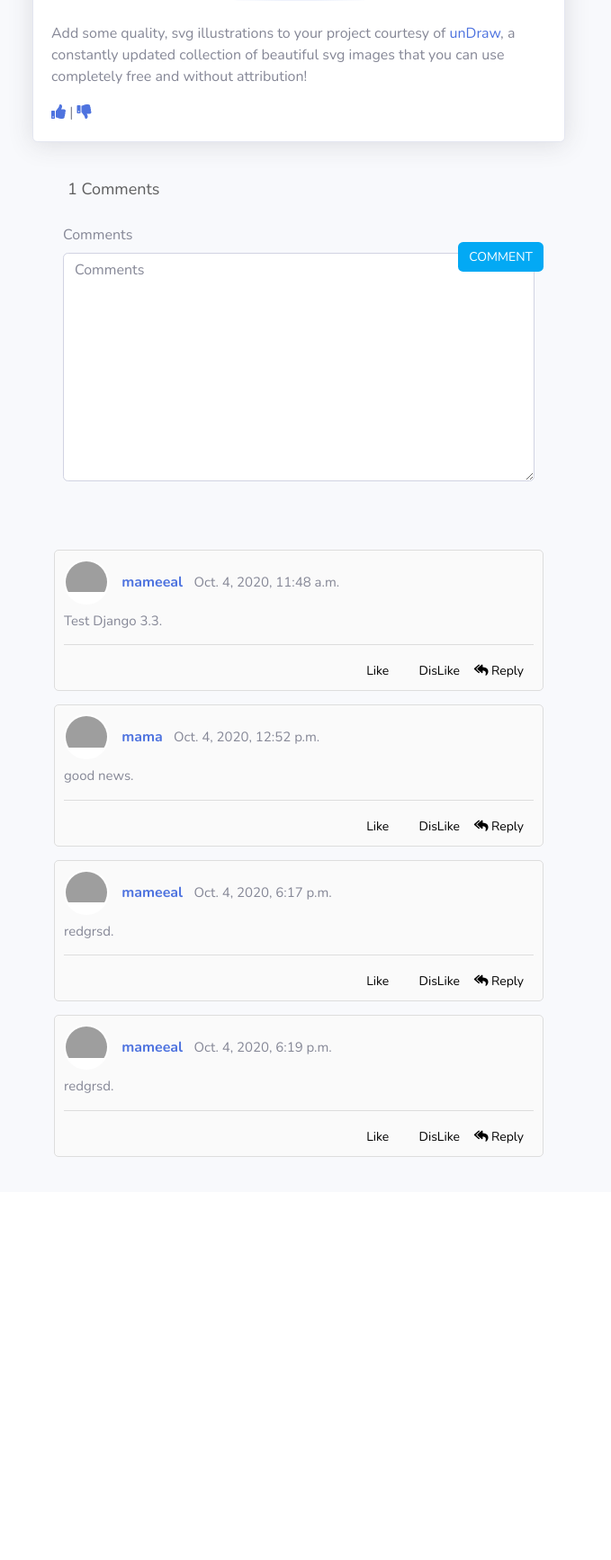
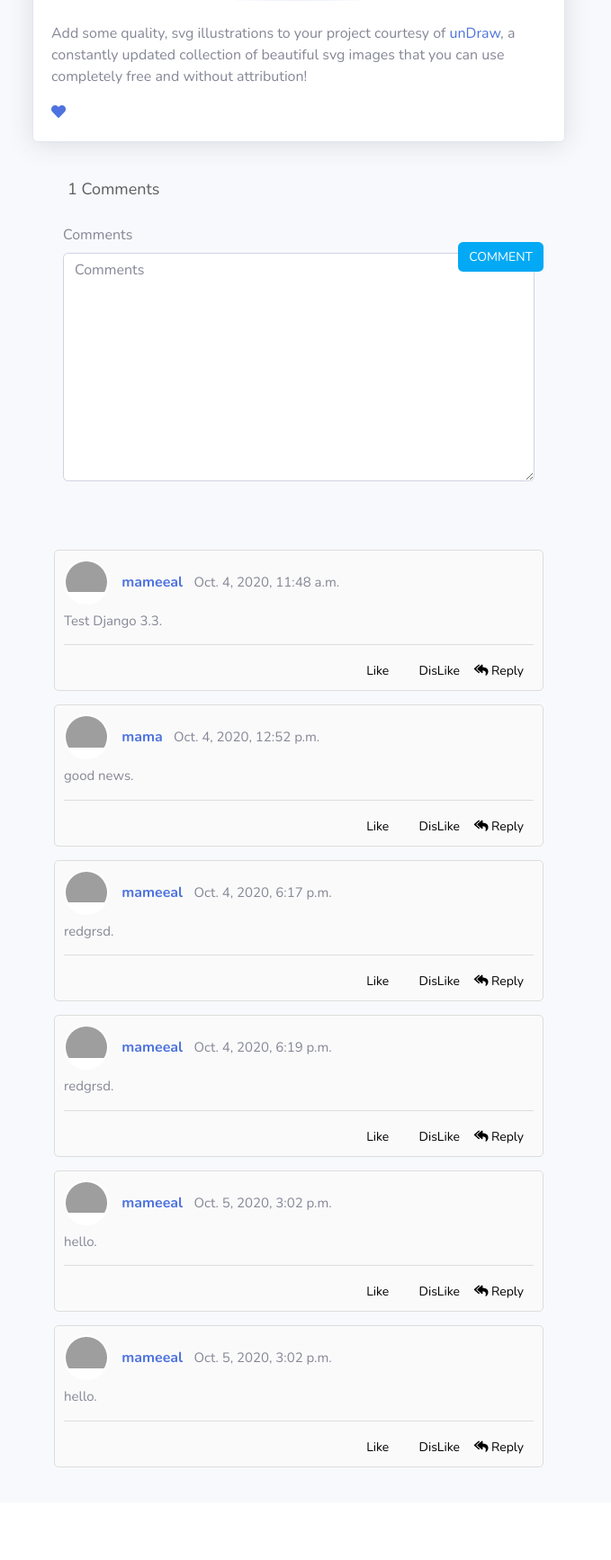
Before and after one commit to mamee93/Like-disqus, a Django app: template TopicComment/templates/topic/topic_details.html in a window 1280 px wide. Shown: the part 439-2173 px from the top of the page at 90% size, without its empty margins (0-679 px from the left). Before the commit the page ends 1725 px from the top, so only its background shows below. Run offline with Django 3.2, Linux system fonts and the light colour scheme; data comes from the database, SQL or seed files in the repository; the template is opened without the code that fills it: values that come from a table or form of the project are taken from there, most other values are stand-ins (such as "Sample title", 1, 10 or a date in 2020); some libraries are stand-ins or nearby versions; grey boxes are pictures that could not be loaded.

Commit message:
add like

```diff
--- a/TopicComment/models.py
+++ b/TopicComment/models.py
@@ -8,7 +8,7 @@ class Topic(models.Model):
 	topc_title = models.CharField(max_length=100)
 	created_at = models.DateTimeField(auto_now=True)
 	update_at  = models.DateTimeField(auto_now_add=True)
-	likes      = models.ManyToManyField(User,blank=True,null=True)
+	like      = models.ManyToManyField(User,blank=True)
 	# comments   = models.ForeignKey('comments', related_name='Comments:', on_delete=models.CASCADE  )
 	def __str__(self):
 		return self.topc_title
--- a/TopicComment/templates/topic/topic.html
+++ b/TopicComment/templates/topic/topic.html
@@ -15,7 +15,9 @@
                     <img class="img-fluid px-3 px-sm-4 mt-3 mb-4" style="width: 25rem;" src="img/undraw_posting_photo.svg" alt="">
                   </div>
                   <p>Add some quality, svg illustrations to your project courtesy of <a target="_blank" rel="nofollow" href="https://undraw.co/">unDraw</a>, a constantly updated collection of beautiful svg images that you can use completely free and without attribution!</p>
-                  <a target="_blank" rel="nofollow" href=""> <i class="fa fa-thumbs-up" aria-hidden="true"></i> </a>|<a target="_blank" rel="nofollow" href=""> <i class="fa fa-thumbs-down" aria-hidden="true"></i></a>
+
+                  <a href=""> <i class="fa fa-thumbs-up" aria-hidden="true"></i>Like </a>
+                 {#  <a target="_blank" rel="nofollow" href=""> <i class="fa fa-thumbs-up" aria-hidden="true"></i> </a>|<a target="_blank" rel="nofollow" href=""> <i class="fa fa-thumbs-down" aria-hidden="true"></i></a> #}
                 </div>
 
 
--- a/TopicComment/templates/topic/topic_details.html
+++ b/TopicComment/templates/topic/topic_details.html
@@ -14,9 +14,13 @@
                     <img class="img-fluid px-3 px-sm-4 mt-3 mb-4" style="width: 25rem;" src="img/undraw_posting_photo.svg" alt="">
                   </div>
                   <p>Add some quality, svg illustrations to your project courtesy of <a target="_blank" rel="nofollow" href="https://undraw.co/">unDraw</a>, a constantly updated collection of beautiful svg images that you can use completely free and without attribution!</p>
+{% if request.user in topc_title.like.all %}
+                 <a target="_blank" rel="nofollow" href=""> <i class="fa fa-thumbs-down" aria-hidden="true"></i></a>
+{% else %}
 
-                  <a target="_blank" rel="nofollow" href=""> <i class="fa fa-thumbs-up" aria-hidden="true"></i> </a>|<a target="_blank" rel="nofollow" href=""> <i class="fa fa-thumbs-down" aria-hidden="true"></i></a>
 
+                  <a target="_blank" rel="nofollow" href="{% url 'TopicComment:like' topc_title.id %}"> <i class="fa fa-heart" aria-hidden="true"></i> </a>
+                {% endif %}
                 </div>
               </div>
 
--- a/TopicComment/urls.py
+++ b/TopicComment/urls.py
@@ -1,10 +1,11 @@
 from django.urls import path
-from .views import all_topic,topic_details
+from .views import all_topic,topic_details,like_or_unlike
 
 app_name = 'TopicComment'
 urlpatterns = [
     path('',all_topic,name='all_topic'),
     path('<int:id>/',topic_details,name='topic_details'),
+    path('<int:id>/like',like_or_unlike, name='like'),
 
 
 ]
--- a/accounts/templates/accounts/profile.html
+++ b/accounts/templates/accounts/profile.html
@@ -29,7 +29,7 @@
                   <div class="row no-gutters align-items-center">
                     <div class="col mr-2">
                       <div class="text-xs font-weight-bold text-success text-uppercase mb-1">Like</div>
-                      <div class="h5 mb-0 font-weight-bold text-gray-800">$215,000</div>
+                      <div class="h5 mb-0 font-weight-bold text-gray-800"></div>
                     </div>
                     <div class="col-auto">
                       <i class="fa fa-thumbs-up" aria-hidden="true"></i>
```
Also changed, not shown: TopicComment/views.py (+11 -0 lines), TopicComment/migrations/0008_remove_topic_likes.py (added), TopicComment/migrations/0009_topic_likes.py (added), TopicComment/migrations/0010_auto_20201005_1819.py (added), TopicComment/migrations/0011_auto_20201005_1840.py (added), db.sqlite3, project/urls.py (line endings or trailing spaces).
